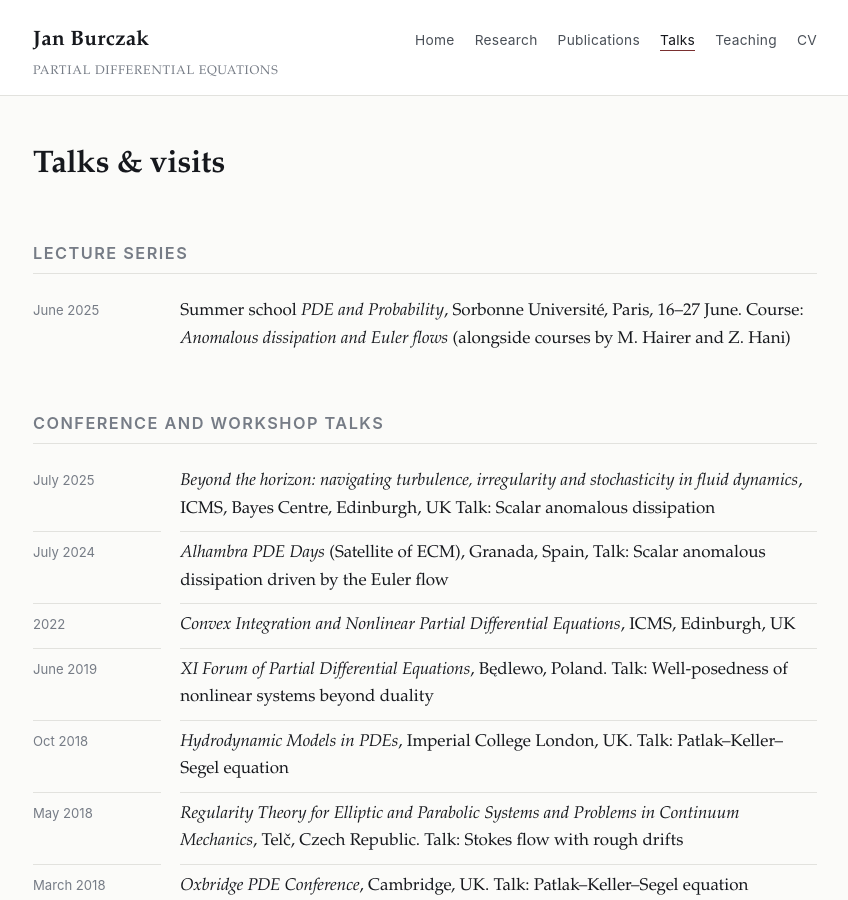
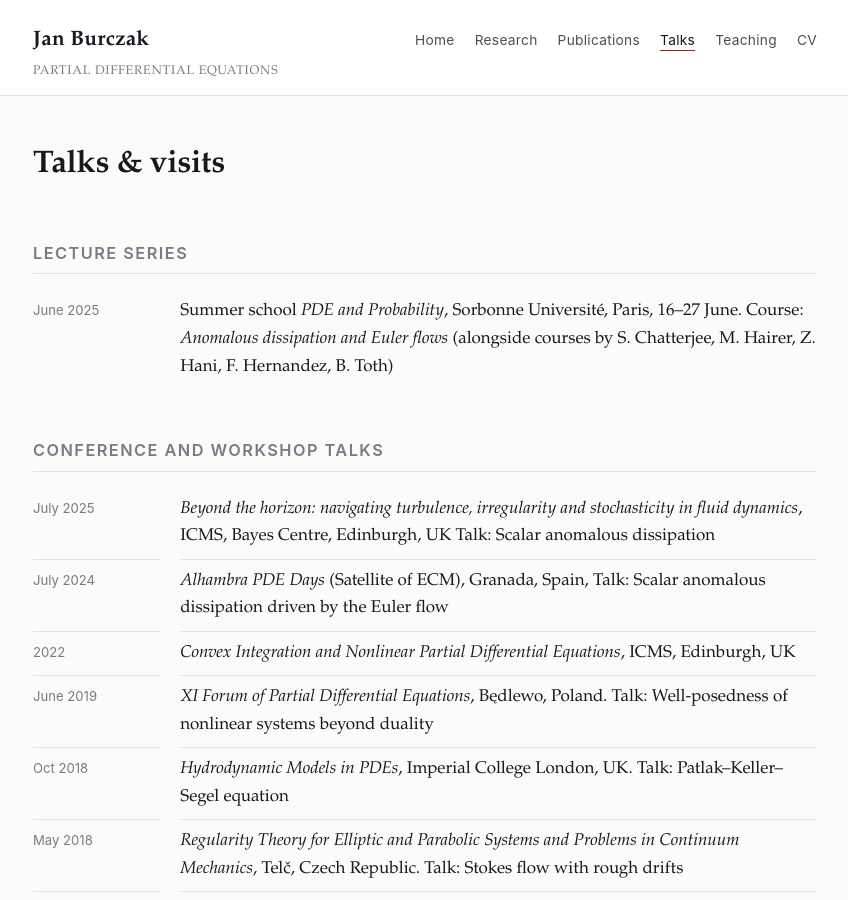
Before and after one commit to janburczak/janburczak.github.io, a Jekyll site: the page built from talks.md, in a window 1280 px wide and 900 px high. Shown: the whole window, without its empty margins (215-1063 px from the left). Built offline with Jekyll 4.4.1, drawn with Linux system fonts in a browser that asks for light colours.

Commit message:
Update talks.md

```diff
--- a/talks.md
+++ b/talks.md
@@ -14,7 +14,7 @@ description: Lecture series, conference and seminar talks, posters and research
 ## Lecture series
 
 June 2025
-: Summer school *PDE and Probability*, Sorbonne Université, Paris, 16–27 June. Course: *Anomalous dissipation and Euler flows* (alongside courses by M. Hairer and Z. Hani)
+: Summer school *PDE and Probability*, Sorbonne Université, Paris, 16–27 June. Course: *Anomalous dissipation and Euler flows* (alongside courses by S. Chatterjee, M. Hairer, Z. Hani, F. Hernandez, B. Toth)
 
 ## Conference and workshop talks
 
```
